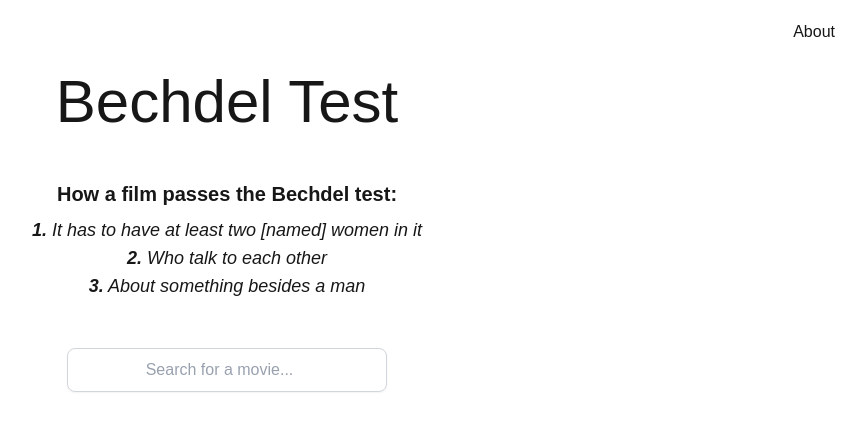
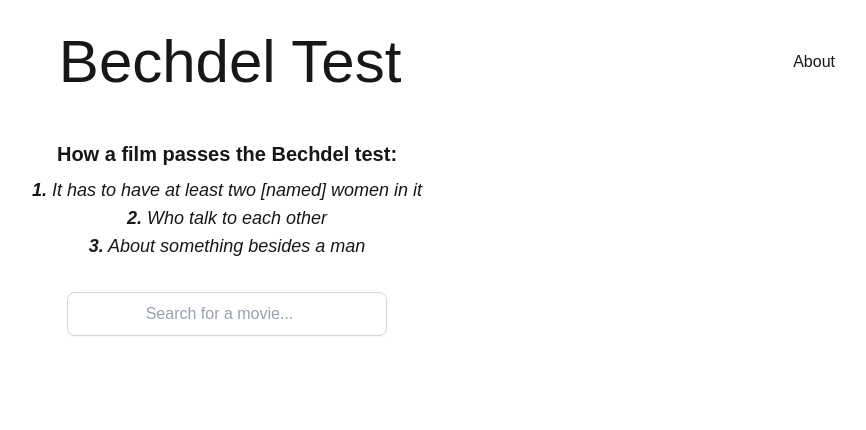
Before and after one commit to jacobadam/bechdel-wallace-test, a Next.js app: page / in a window 1280 px wide. Shown: the top 430 px of the page, without its empty margins (413-1279 px from the left). Built offline with nearby package versions, Linux system fonts and the light colour scheme.

Commit message:
fix positioning

```diff
--- a/src/app/page.tsx
+++ b/src/app/page.tsx
@@ -39,16 +39,16 @@ const Home: React.FC = () => {
           />
         </div>
 
+        <h1 className="relative flex-1 font-base text-center text-3xl sm:text-6xl mt-8 mb-4 justify-center">
+          Bechdel Test
+        </h1>
+
         <div className="mt-4 mr-8 text-xs sm:text-base">
           <AboutInformation />
         </div>
       </div>
 
-      <h1 className="relative flex-1 font-base text-center text-3xl sm:text-6xl mt-6 mb-10 justify-center">
-        Bechdel Test
-      </h1>
-
-      <div className="flex flex-col items-center text-center my-12">
+      <div className="flex flex-col items-center text-center my-8">
         <ol>
           <li className="text-xs sm:text-xl mb-2 font-bold">
             How a film passes the Bechdel test:
```
